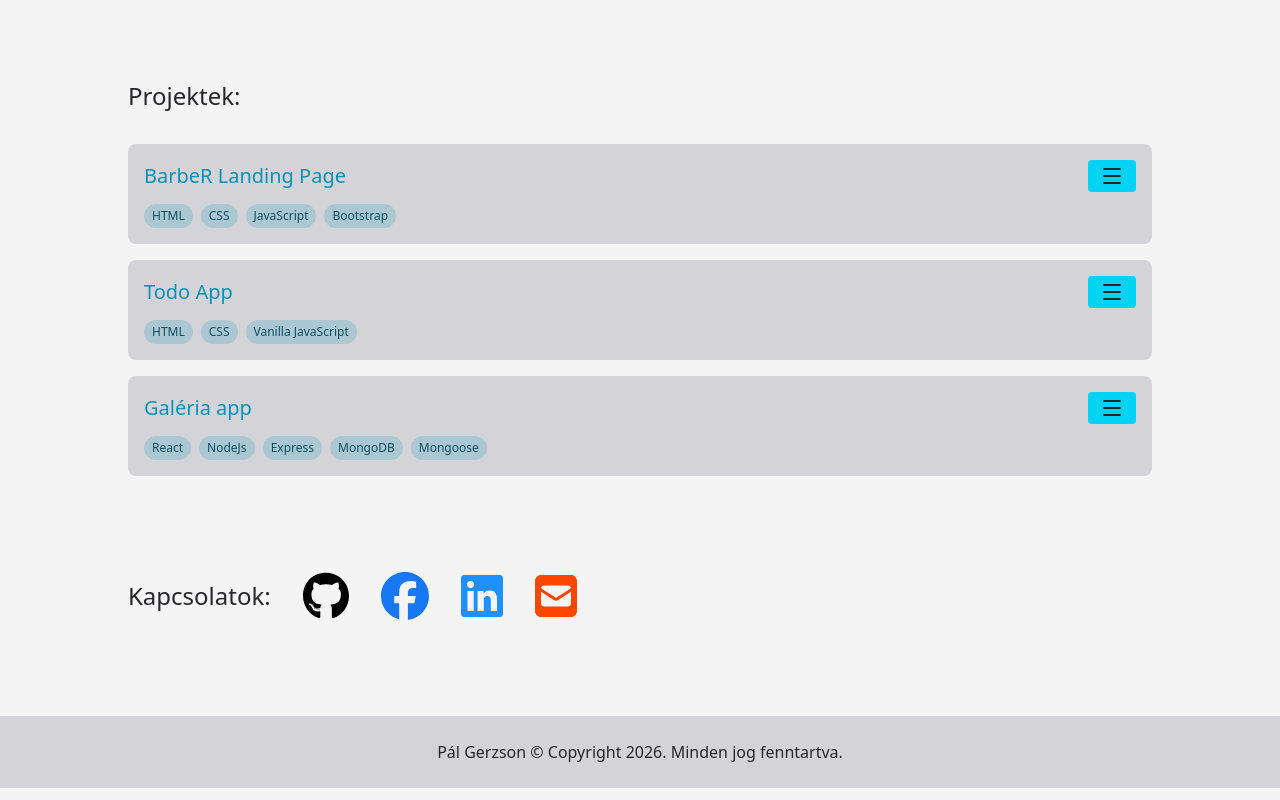
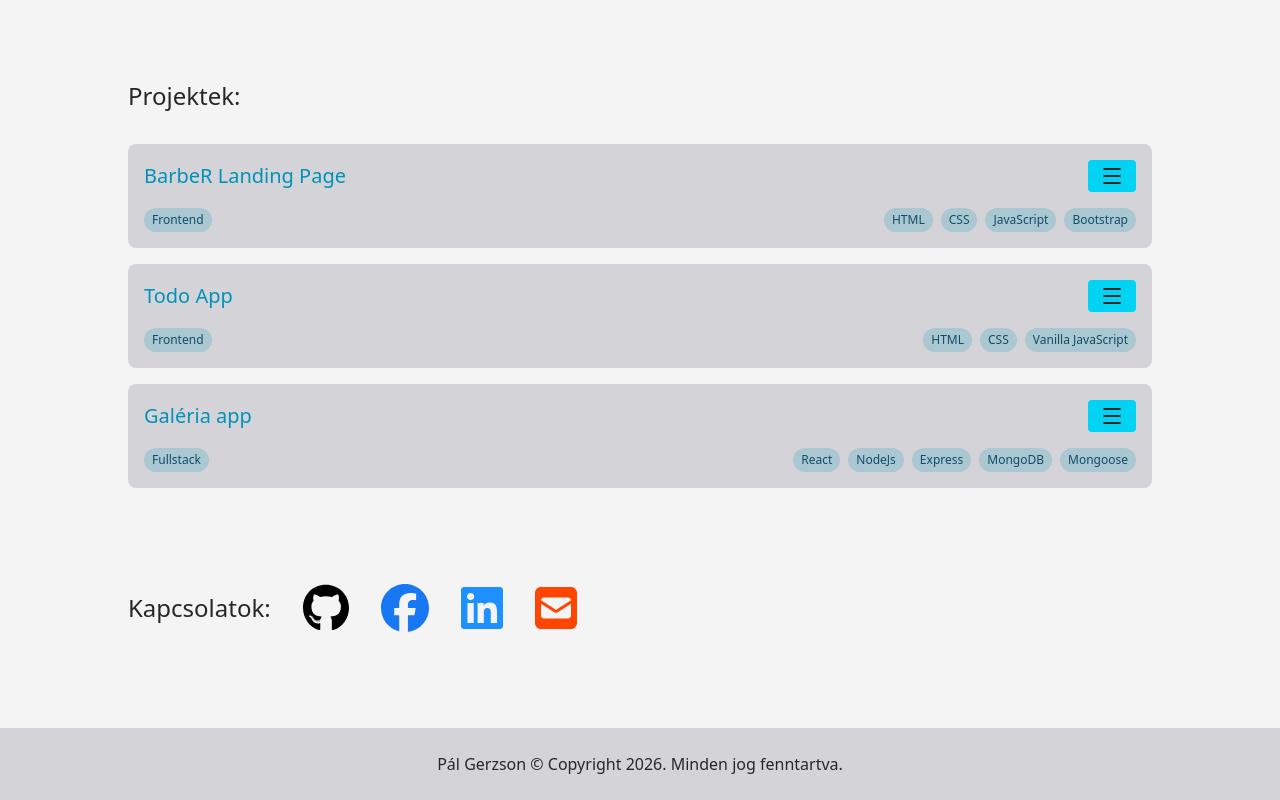
Before and after one commit to G3rzson/portfolio, a React (Vite) app: page / in a window 1280 px wide. Shown: the part 720-1520 px from the top of the page. Built offline with nearby package versions, Linux system fonts and the light colour scheme.

Commit message:
added type for projects

```diff
--- a/src/Components/Projects.tsx
+++ b/src/Components/Projects.tsx
@@ -41,7 +41,11 @@ export default function Projects() {
                 </button>
               </div>
 
-              <ul className="mt-3 flex flex-wrap gap-2">
+              <div className="flex flex-row items-center justify-between mt-4">
+                <p className="text-xs font-medium px-2 py-1 rounded-full bg-cyan-600/20 text-cyan-900 dark:bg-cyan-400/15 dark:text-cyan-200">
+                  {project.type}
+                </p>
+                <ul className="flex flex-wrap gap-2">
                   {project.tech.map((tech) => (
                     <li
                       key={tech}
@@ -51,6 +55,7 @@ export default function Projects() {
                     </li>
                   ))}
                 </ul>
+              </div>
 
               {/* Animált collapse */}
               <div
--- a/src/Constants/Constants.tsx
+++ b/src/Constants/Constants.tsx
@@ -39,7 +39,7 @@ export const PROJECTS = [
     preview: "https://g3rzson.github.io/frontend_barber_page/",
     sourceLink: "https://github.com/G3rzson/frontend_barber_page",
     title: "BarbeR Landing Page",
-    type: "frontend",
+    type: "Frontend",
     tech: ["HTML", "CSS", "JavaScript", "Bootstrap"],
     description:
       "Reszponzív, szekciókra bontott landing page borbélyszalonnak; fókusz a mobilbarát layouton, a UI-részleteken és a tiszta, gyors betöltésen (GitHub Pages demo).",
@@ -49,7 +49,7 @@ export const PROJECTS = [
     preview: "https://g3rzson.github.io/frontend_todo_app/",
     sourceLink: "https://github.com/G3rzson/frontend_todo_app",
     title: "Todo App",
-    type: "frontend",
+    type: "Frontend",
     tech: ["HTML", "CSS", "Vanilla JavaScript"],
     description:
       "To-Do alkalmazás CRUD műveletekkel (megjelenítés / létrehozás / szerkesztés / törlés); reszponzív UI és átlátható állapotkezelés Vanilla JS-ben (GitHub Pages demo).",
@@ -58,7 +58,7 @@ export const PROJECTS = [
   {
     sourceLink: "https://github.com/G3rzson/galery",
     title: "Galéria app",
-    type: "fullstack",
+    type: "Fullstack",
     tech: ["React", "NodeJs", "Express", "MongoDB", "Mongoose"],
     description:
       "Full-stack galéria app képfeltöltéssel, megtekintéssel és kezelésre fókuszáló funkciókkal; React kliens + Express API + MongoDB perzisztencia (részletek a repo README-ben).",
```
Lines whose indentation alone changed are shown as unchanged.
